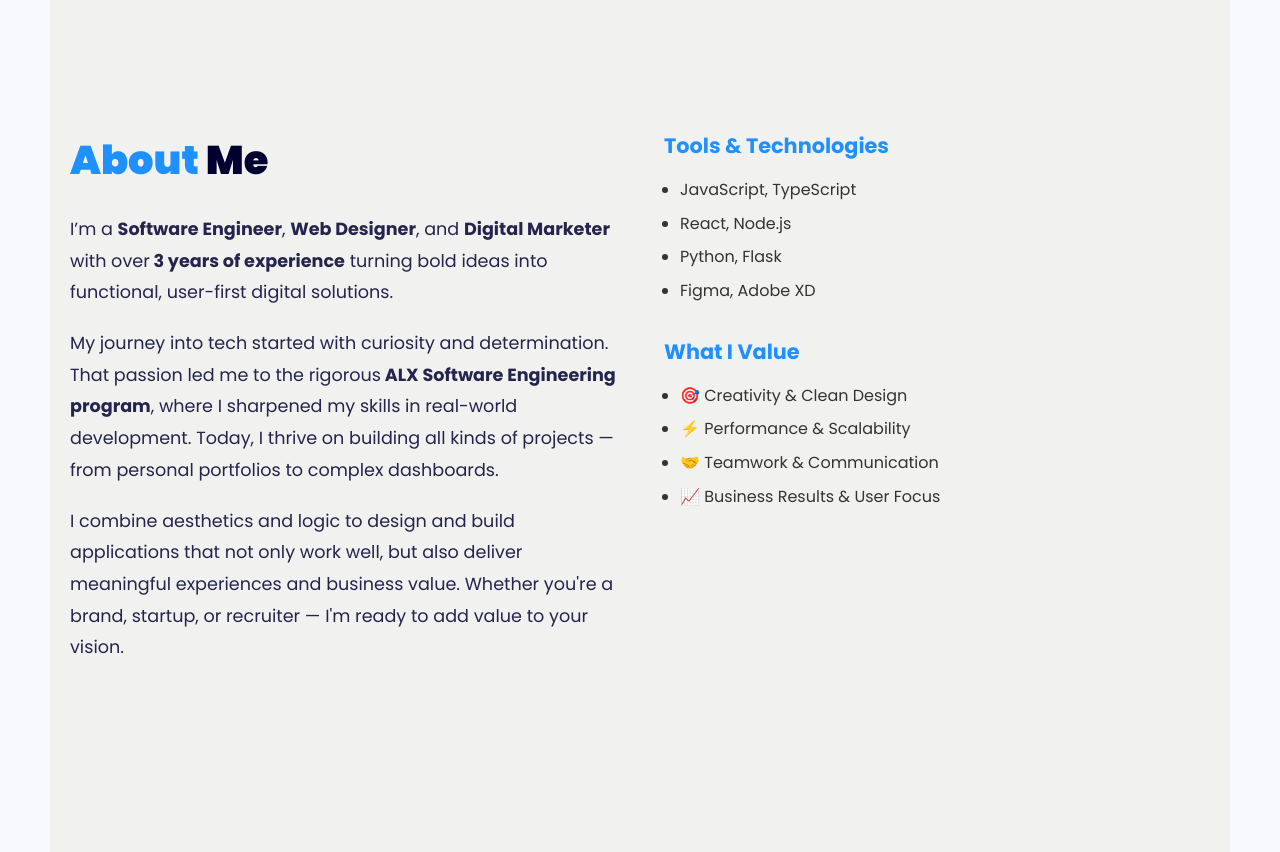
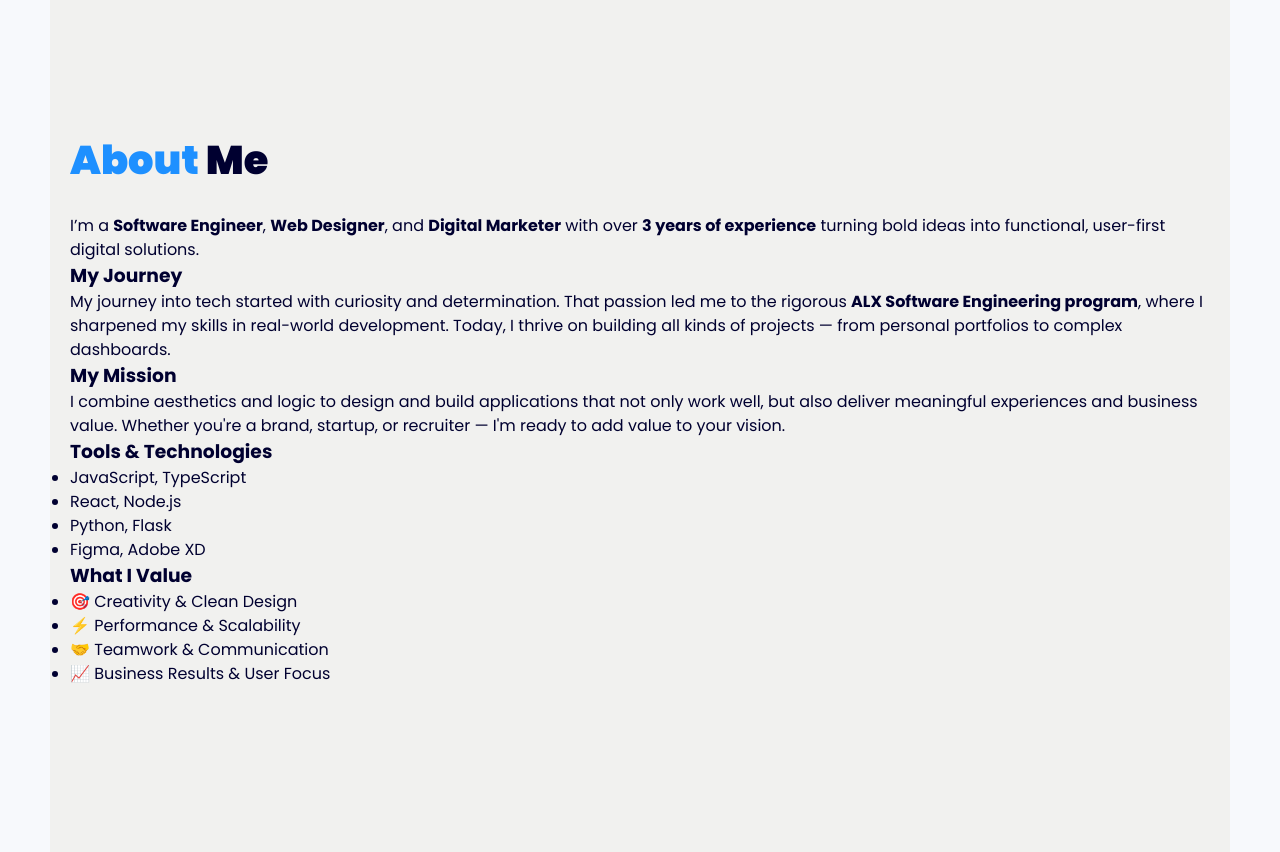
Before and after one commit to Trust447/PERSONAL-PORTFOLIO-WEBSITE, a React (Vite) app in the folder trust-portfolio/: page / in a window 1280 px wide. Shown: the part 700-1552 px from the top of the page. Built offline with nearby package versions, Linux system fonts and the light colour scheme.

Commit message:
Update About.jsx

```diff
--- a/trust-portfolio/src/components/about-components/About.jsx
+++ b/trust-portfolio/src/components/about-components/About.jsx
@@ -5,38 +5,39 @@ import "./about-styles.css";
 const About = () => {
   return (
     <section id="about" className="about-section">
-      <div className="about-container">
-        <div className="about-left">
-          <h2 className="about-title">
-            <span>About</span> Me
-          </h2>
-          <p>
-            I’m a <strong>Software Engineer</strong>, <strong>Web Designer</strong>, and <strong>Digital Marketer</strong> with over
-            <strong> 3 years of experience</strong> turning bold ideas into functional, user-first digital solutions.
-          </p>
-          <p>
-            My journey into tech started with curiosity and determination. That passion led me to the rigorous
-            <strong> ALX Software Engineering program</strong>, where I sharpened my skills in real-world development.
-            Today, I thrive on building all kinds of projects — from personal portfolios to complex dashboards.
-          </p>
-          <p>
-            I combine aesthetics and logic to design and build applications that not only work well,
-            but also deliver meaningful experiences and business value. Whether you're a brand, startup,
-            or recruiter — I'm ready to add value to your vision.
+      <h2 className="about-title"><span>About</span> Me</h2>
+      <p className="about-subtext">
+        I’m a <strong>Software Engineer</strong>, <strong>Web Designer</strong>, and <strong>Digital Marketer</strong> with over <strong>3 years of experience</strong> turning bold ideas into functional, user-first digital solutions.
+      </p>
+
+      <div className="about-grid">
+        <div className="about-card">
+          <h3 className="about-heading">My Journey</h3>
+          <p className="about-description">
+            My journey into tech started with curiosity and determination. That passion led me to the rigorous <strong>ALX Software Engineering program</strong>, where I sharpened my skills in real-world development. Today, I thrive on building all kinds of projects — from personal portfolios to complex dashboards.
           </p>
         </div>
 
-        <div className="about-right">
-          <h3 className="about-subheading">Tools & Technologies</h3>
-          <ul>
+        <div className="about-card">
+          <h3 className="about-heading">My Mission</h3>
+          <p className="about-description">
+            I combine aesthetics and logic to design and build applications that not only work well, but also deliver meaningful experiences and business value. Whether you're a brand, startup, or recruiter — I'm ready to add value to your vision.
+          </p>
+        </div>
+
+        <div className="about-card">
+          <h3 className="about-heading">Tools & Technologies</h3>
+          <ul className="about-list">
             <li>JavaScript, TypeScript</li>
             <li>React, Node.js</li>
             <li>Python, Flask</li>
             <li>Figma, Adobe XD</li>
           </ul>
+        </div>
 
-          <h3 className="about-subheading">What I Value</h3>
-          <ul>
+        <div className="about-card">
+          <h3 className="about-heading">What I Value</h3>
+          <ul className="about-list">
             <li>🎯 Creativity & Clean Design</li>
             <li>⚡ Performance & Scalability</li>
             <li>🤝 Teamwork & Communication</li>
```
